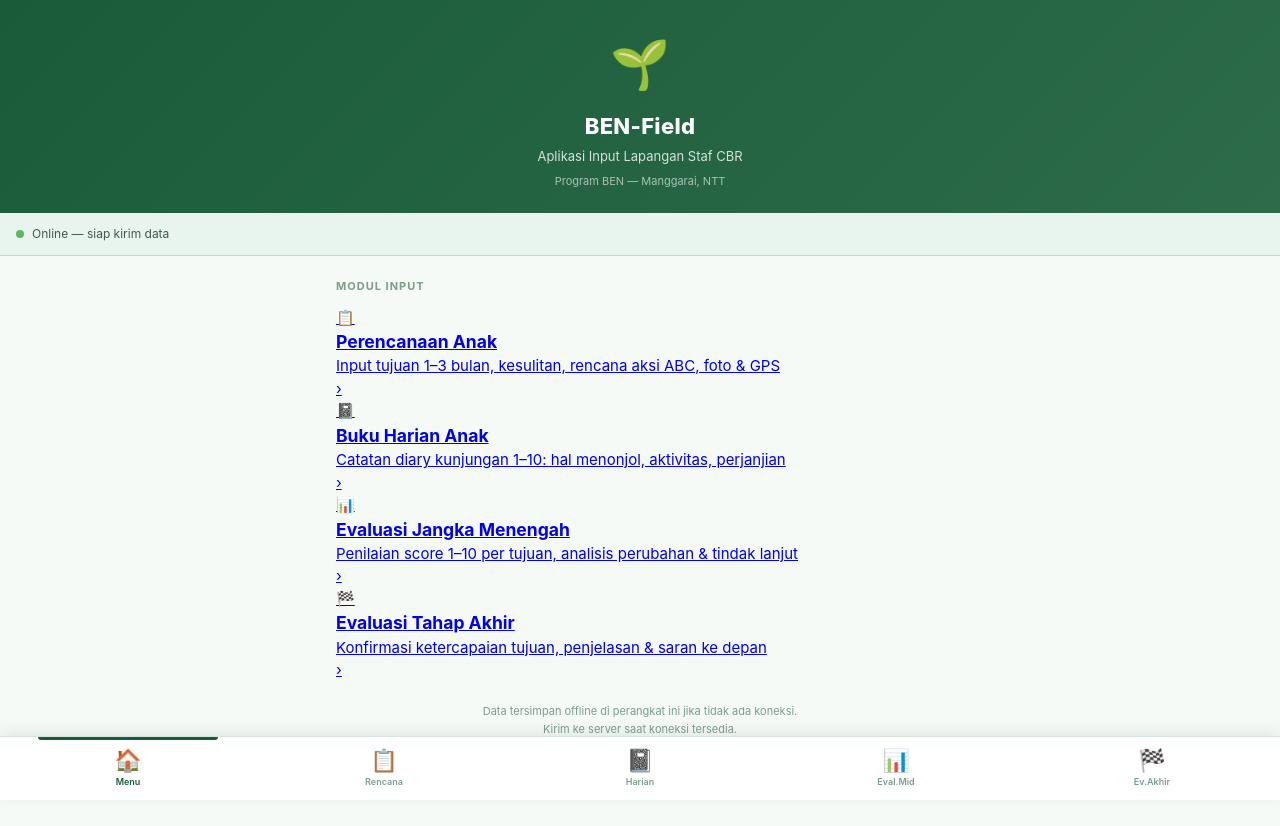
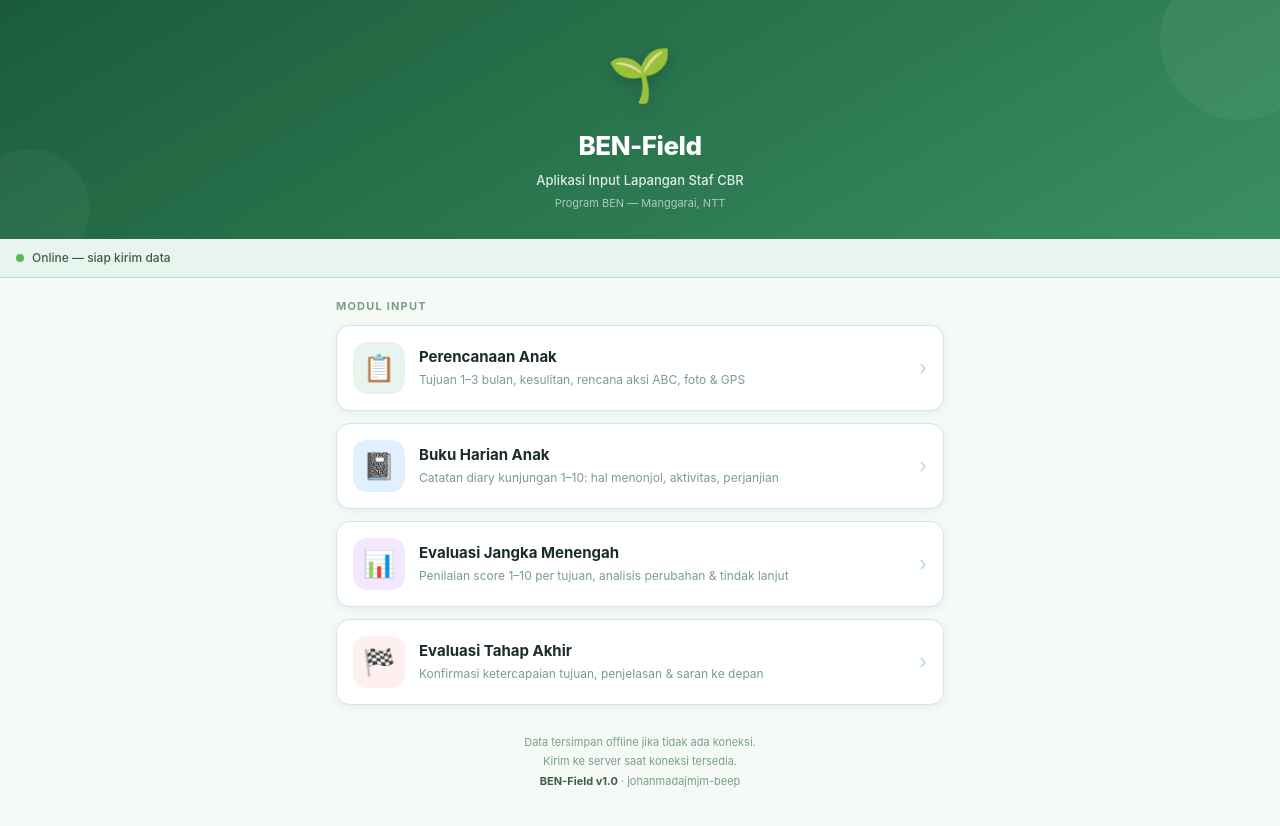
Before and after one commit to johanmadajmjm-beep/BEN-Field, a plain HTML site: page index.html in a window 1280 px wide. Drawn offline with Linux system fonts and the light colour scheme.

Commit message:
Update index.html

```diff
--- a/index.html
+++ b/index.html
@@ -4,56 +4,174 @@
 <meta charset="UTF-8">
 <meta name="viewport" content="width=device-width, initial-scale=1.0, maximum-scale=1.0">
 <meta name="apple-mobile-web-app-capable" content="yes">
+<meta name="mobile-web-app-capable" content="yes">
 <meta name="theme-color" content="#1a5c3a">
 <title>BEN-Field — Menu Utama</title>
+<link rel="preconnect" href="https://fonts.googleapis.com">
+<link rel="preconnect" href="https://fonts.gstatic.com" crossorigin>
+<link href="https://fonts.googleapis.com/css2?family=Plus+Jakarta+Sans:wght@400;500;600;700;800&display=swap" rel="stylesheet">
 <link rel="stylesheet" href="assets/css/shared.css">
 <style>
+  /* ── HERO ─────────────────────────────────────── */
   .hero {
-    background: linear-gradient(135deg, var(--green-deep) 0%, #2d6b4a 100%);
-    color: white; padding: 28px 20px 24px;
+    background: linear-gradient(150deg, #1a5c3a 0%, #2d7a52 60%, #3a8f62 100%);
+    color: white;
+    padding: 36px 24px 28px;
     text-align: center;
+    position: relative;
+    overflow: hidden;
   }
-  .hero-icon { font-size: 48px; margin-bottom: 10px; }
-  .hero h1   { font-size: 22px; font-weight: 800; margin-bottom: 4px; letter-spacing: 0.3px; }
-  .hero .tagline { font-size: 13px; opacity: 0.8; }
-  .hero .program { font-size: 11px; opacity: 0.6; margin-top: 6px; }
-
-  .section-label {
-    font-size: 11px; font-weight: 700; text-transform: uppercase;
-    letter-spacing: 1px; color: var(--text-muted);
-    padding: 6px 0 8px; margin-bottom: 4px;
+  .hero::before {
+    content: '';
+    position: absolute;
+    top: -40px; right: -40px;
+    width: 160px; height: 160px;
+    background: rgba(255,255,255,0.05);
+    border-radius: 50%;
+  }
+  .hero::after {
+    content: '';
+    position: absolute;
+    bottom: -30px; left: -30px;
+    width: 120px; height: 120px;
+    background: rgba(255,255,255,0.04);
+    border-radius: 50%;
+  }
+  .hero-icon {
+    font-size: 52px;
+    margin-bottom: 12px;
+    display: block;
+    filter: drop-shadow(0 4px 8px rgba(0,0,0,0.2));
+  }
+  .hero h1 {
+    font-size: 26px;
+    font-weight: 800;
+    letter-spacing: -0.5px;
+    margin-bottom: 6px;
+  }
+  .hero .tagline {
+    font-size: 13px;
+    opacity: 0.85;
+    font-weight: 500;
+  }
+  .hero .program {
+    font-size: 11px;
+    opacity: 0.6;
+    margin-top: 4px;
+    font-weight: 400;
   }
 
+  /* ── STATUS ───────────────────────────────────── */
   .status-strip {
-    display: flex; gap: 8px; flex-wrap: wrap;
-    padding: 12px 16px;
-    background: var(--green-pale);
-    border-bottom: 1px solid var(--green-border);
-    font-size: 12px; color: var(--text-mid);
+    display: flex;
     align-items: center;
+    gap: 8px;
+    padding: 10px 16px;
+    background: #e8f5ee;
+    border-bottom: 1px solid #b8dfc9;
+    font-size: 12px;
+    color: #3d5c4a;
+    font-weight: 500;
   }
-  .online-dot { width:8px;height:8px;border-radius:50%;background:#5cb85c;flex-shrink:0; }
-  .online-dot.off { background:var(--amber); }
-
-  .queue-summary {
-    margin-left: auto; font-size:11px; font-weight:700;
-    background: var(--amber); color: white;
-    padding: 3px 10px; border-radius: 20px;
+  .online-dot {
+    width: 8px; height: 8px;
+    border-radius: 50%;
+    background: #5cb85c;
+    flex-shrink: 0;
+  }
+  .online-dot.off { background: #e07b2a; }
+  .queue-pill {
+    margin-left: auto;
+    background: #e07b2a;
+    color: white;
+    font-size: 11px;
+    font-weight: 700;
+    padding: 3px 10px;
+    border-radius: 20px;
     display: none;
   }
-  .queue-summary.show { display: block; }
+  .queue-pill.show { display: block; }
 
+  /* ── SECTION LABEL ────────────────────────────── */
+  .section-label {
+    font-size: 11px;
+    font-weight: 700;
+    text-transform: uppercase;
+    letter-spacing: 1.2px;
+    color: #7a9e8a;
+    margin-bottom: 10px;
+    padding-top: 4px;
+  }
+
+  /* ── MODULE CARDS ─────────────────────────────── */
+  .module-card {
+    background: #fff;
+    border-radius: 14px;
+    border: 1px solid #d4e8db;
+    box-shadow: 0 2px 8px rgba(26,92,58,0.08);
+    padding: 16px;
+    margin-bottom: 12px;
+    display: flex;
+    align-items: center;
+    gap: 14px;
+    text-decoration: none;
+    color: #1a2e24;
+    transition: box-shadow 0.15s, transform 0.15s;
+    -webkit-tap-highlight-color: transparent;
+  }
+  .module-card:active {
+    transform: scale(0.98);
+    box-shadow: 0 1px 4px rgba(26,92,58,0.08);
+  }
+
+  .card-icon {
+    width: 52px; height: 52px;
+    border-radius: 14px;
+    display: flex; align-items: center; justify-content: center;
+    font-size: 26px;
+    flex-shrink: 0;
+  }
+  .card-icon.green  { background: #e8f5ee; }
+  .card-icon.blue   { background: #e0f0ff; }
+  .card-icon.purple { background: #f3e8ff; }
+  .card-icon.red    { background: #fef0f0; }
+
+  .card-text { flex: 1; min-width: 0; }
+  .card-text h3 {
+    font-size: 15px;
+    font-weight: 700;
+    margin-bottom: 3px;
+    color: #1a2e24;
+  }
+  .card-text p {
+    font-size: 12px;
+    color: #7a9e8a;
+    line-height: 1.4;
+    font-weight: 400;
+  }
+
+  .card-arrow {
+    font-size: 20px;
+    color: #b8dfc9;
+    flex-shrink: 0;
+  }
+
+  /* ── FOOTER ───────────────────────────────────── */
   .footer-note {
-    text-align:center; font-size:11px; color:var(--text-muted);
-    padding: 20px 16px 40px; line-height: 1.7;
+    text-align: center;
+    font-size: 11px;
+    color: #7a9e8a;
+    padding: 16px 16px 8px;
+    line-height: 1.8;
   }
+  .footer-note strong { color: #3d5c4a; }
 </style>
 </head>
 <body>
 
 <!-- HERO -->
 <div class="hero">
-  <div class="hero-icon">🌱</div>
+  <span class="hero-icon">🌱</span>
   <h1>BEN-Field</h1>
   <div class="tagline">Aplikasi Input Lapangan Staf CBR</div>
   <div class="program">Program BEN — Manggarai, NTT</div>
@@ -63,82 +181,92 @@
 <div class="status-strip">
   <div class="online-dot" id="onlineDot"></div>
   <span id="onlineText">Memeriksa koneksi…</span>
-  <div class="queue-summary" id="queueSummary"></div>
+  <div class="queue-pill" id="queuePill"></div>
 </div>
 
+<!-- MAIN -->
 <div class="main">
   <div class="section-label">Modul Input</div>
 
-  <a class="home-card" href="perencanaan-anak-ben.html">
-    <div class="home-card-icon green">📋</div>
-    <div class="home-card-text">
+  <a class="module-card" href="perencanaan-anak-ben.html">
+    <div class="card-icon green">📋</div>
+    <div class="card-text">
       <h3>Perencanaan Anak</h3>
-      <p>Input tujuan 1–3 bulan, kesulitan, rencana aksi ABC, foto & GPS</p>
+      <p>Tujuan 1–3 bulan, kesulitan, rencana aksi ABC, foto & GPS</p>
     </div>
-    <div class="home-card-arrow">›</div>
+    <div class="card-arrow">›</div>
   </a>
 
-  <a class="home-card" href="buku-harian.html">
-    <div class="home-card-icon blue">📓</div>
-    <div class="home-card-text">
+  <a class="module-card" href="buku-harian.html">
+    <div class="card-icon blue">📓</div>
+    <div class="card-text">
       <h3>Buku Harian Anak</h3>
       <p>Catatan diary kunjungan 1–10: hal menonjol, aktivitas, perjanjian</p>
     </div>
-    <div class="home-card-arrow">›</div>
+    <div class="card-arrow">›</div>
   </a>
 
-  <a class="home-card" href="evaluasi-menengah.html">
-    <div class="home-card-icon purple">📊</div>
-    <div class="home-card-text">
+  <a class="module-card" href="evaluasi-menengah.html">
+    <div class="card-icon purple">📊</div>
+    <div class="card-text">
       <h3>Evaluasi Jangka Menengah</h3>
       <p>Penilaian score 1–10 per tujuan, analisis perubahan & tindak lanjut</p>
     </div>
-    <div class="home-card-arrow">›</div>
+    <div class="card-arrow">›</div>
   </a>
 
-  <a class="home-card" href="evaluasi-akhir.html">
-    <div class="home-card-icon red">🏁</div>
-    <div class="home-card-text">
+  <a class="module-card" href="evaluasi-akhir.html">
+    <div class="card-icon red">🏁</div>
+    <div class="card-text">
       <h3>Evaluasi Tahap Akhir</h3>
       <p>Konfirmasi ketercapaian tujuan, penjelasan & saran ke depan</p>
     </div>
-    <div class="home-card-arrow">›</div>
+    <div class="card-arrow">›</div>
   </a>
 
   <div class="footer-note">
-    Data tersimpan offline di perangkat ini jika tidak ada koneksi.<br>
+    Data tersimpan offline jika tidak ada koneksi.<br>
     Kirim ke server saat koneksi tersedia.<br>
     <strong>BEN-Field v1.0</strong> · johanmadajmjm-beep
   </div>
 </div>
 
 <script>
-const MODULES = ['perencanaan','buku_harian','eval_menengah','eval_akhir'];
+const QUEUE_KEYS = [
+  'ben_queue_perencanaan','ben_queue_buku_harian',
+  'ben_queue_eval_menengah','ben_queue_eval_akhir'
+];
 
 function checkStatus() {
   const dot  = document.getElementById('onlineDot');
   const text = document.getElementById('onlineText');
+  const pill = document.getElementById('queuePill');
+
   if (navigator.onLine) {
     dot.className  = 'online-dot';
     text.textContent = 'Online — siap kirim data';
   } else {
     dot.className  = 'online-dot off';
-    text.textContent = 'Offline — data akan disimpan lokal';
+    text.textContent = 'Offline — data tersimpan lokal';
   }
-  // Count total queued
+
   let total = 0;
-  MODULES.forEach(m => {
-    try { total += JSON.parse(localStorage.getItem(`ben_queue_${m}`) || '[]').length; } catch {}
+  QUEUE_KEYS.forEach(k => {
+    try { total += JSON.parse(localStorage.getItem(k) || '[]').length; } catch {}
   });
-  const qs = document.getElementById('queueSummary');
-  if (total > 0) { qs.textContent = `${total} antrian belum terkirim`; qs.classList.add('show'); }
-  else { qs.classList.remove('show'); }
+  if (total > 0) {
+    pill.textContent = total + ' antrian belum terkirim';
+    pill.classList.add('show');
+  } else {
+    pill.classList.remove('show');
+  }
 }
 
 window.addEventListener('online',  checkStatus);
 window.addEventListener('offline', checkStatus);
 document.addEventListener('DOMContentLoaded', checkStatus);
 </script>
+
 <script>window.BEN_ACTIVE_NAV = "nav-home";</script>
 <script src="assets/js/nav.js"></script>
 </body>
```
